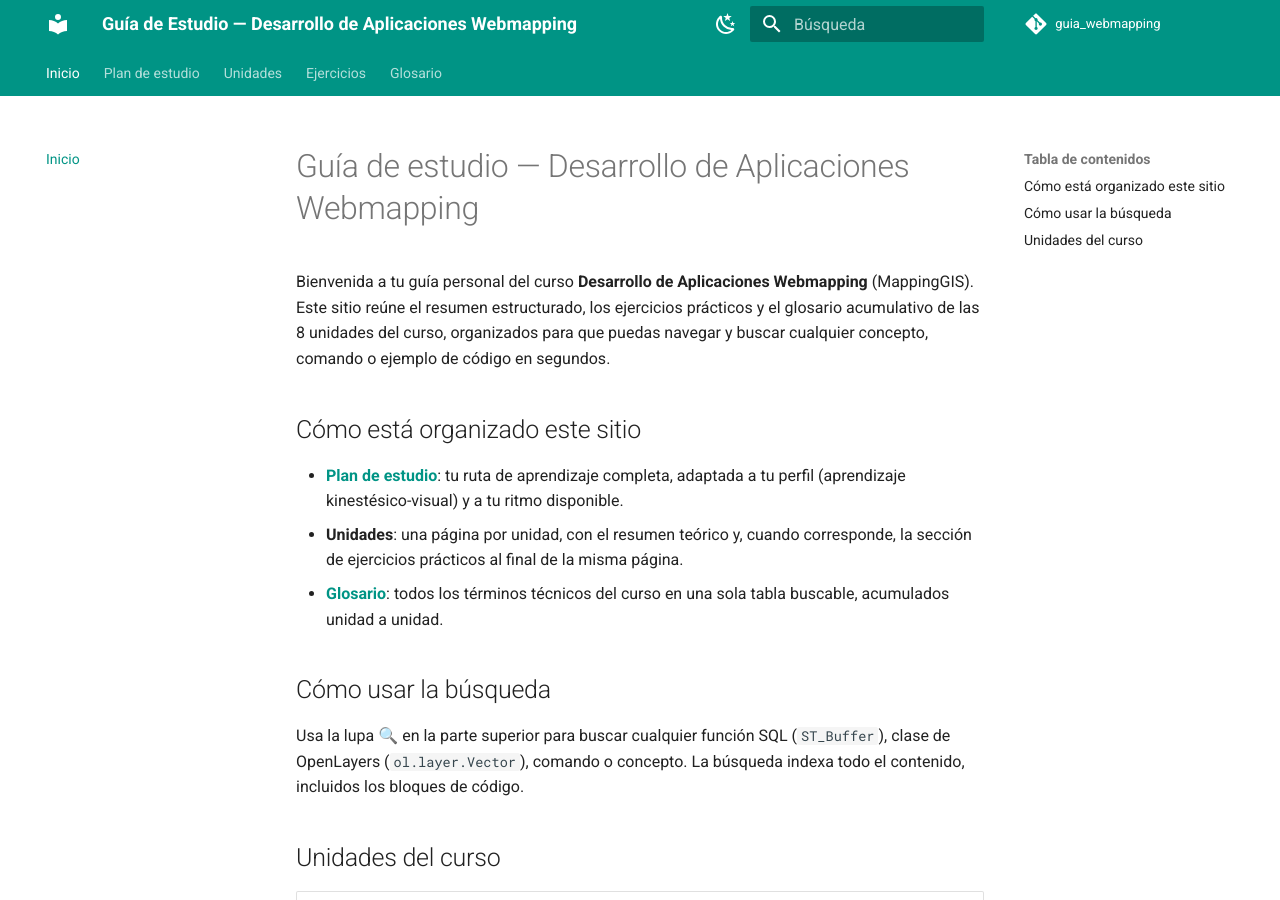
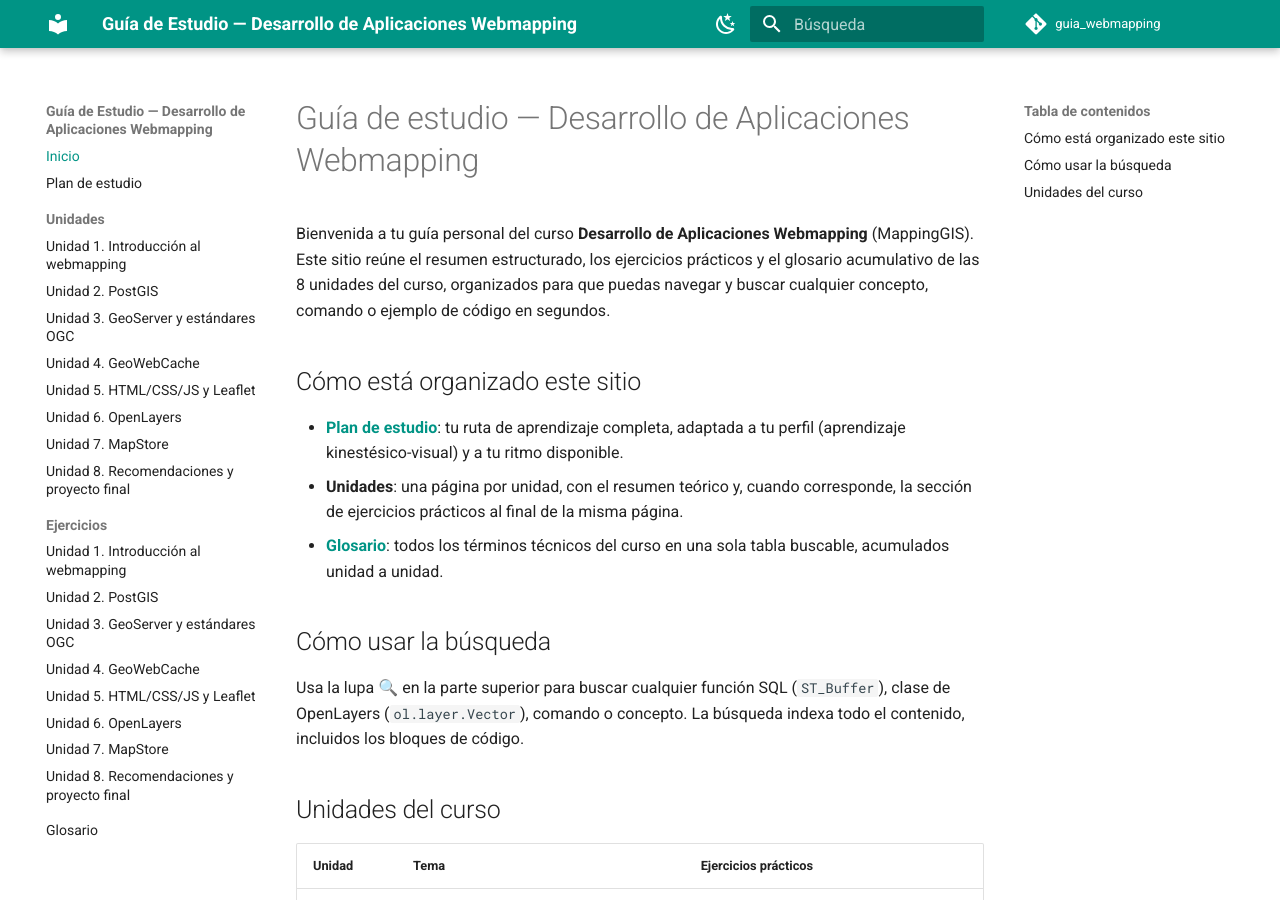
Before and after one commit to gcbastias/guia_webmapping, an MkDocs documentation site: the page built from docs/index.md, in a window 1280 px wide and 900 px high. Built offline with MkDocs 1.6.1 and Material for MkDocs 9.7.7, drawn with Linux system fonts in a browser that asks for light colours; comment, search, counter and statistics services are not loaded.

Commit message:
Mostrar siempre el árbol completo de navegación en el panel izquierdo
Reemplaza navigation.tabs (que ocultaba las unidades detrás de una
pestaña) por navigation.sections + navigation.expand, para poder saltar
a cualquier unidad/ejercicio desde cualquier página sin volver arriba.

Co-Authored-By: Claude Sonnet 5 <noreply@anthropic.com>

```diff
--- a/mkdocs.yml
+++ b/mkdocs.yml
@@ -24,7 +24,8 @@ theme:
         icon: material/weather-sunny
         name: Cambiar a modo claro
   features:
-    - navigation.tabs
+    - navigation.sections
+    - navigation.expand
     - navigation.top
     - navigation.instant
     - navigation.tracking
```
